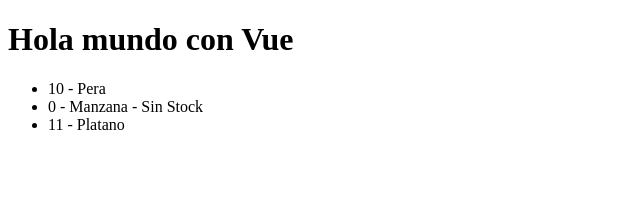
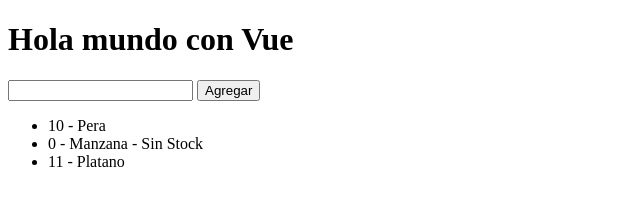
Before and after one commit to niandubay/CursoBluuweb, a plain HTML site: page 01.html in a window 1280 px wide. Shown: the whole page, without its empty margins (0-640 px from the left). Drawn offline with nearby package versions, Linux system fonts and the light colour scheme.

Commit message:
Video 02
Uso de v-model para bindear el valor de un input con un data y uso del evento click

```diff
--- a/01.html
+++ b/01.html
@@ -9,6 +9,10 @@
 <body>
     <div id="app">
         <h1>{{titulo}}</h1>
+
+        <input type="text" v-model="nuevaFruta">
+        <button @click="agregarFruta">Agregar</button>
+
         <ul>
             <li v-for="fruta of frutas">
                 {{fruta.cantidad}} - {{fruta.nombre}}
--- a/01.js
+++ b/01.js
@@ -6,6 +6,15 @@ const app = new Vue({
             {nombre: 'Pera', cantidad: 10},
             {nombre: 'Manzana', cantidad: 0},
             {nombre: 'Platano', cantidad: 11}
-        ]
+        ],
+        nuevaFruta: ''
+    },
+    methods: {
+        agregarFruta () {
+            this.frutas.push({
+                nombre: this.nuevaFruta,
+                cantidad: 0
+            })
+        }
     }
 })
```
